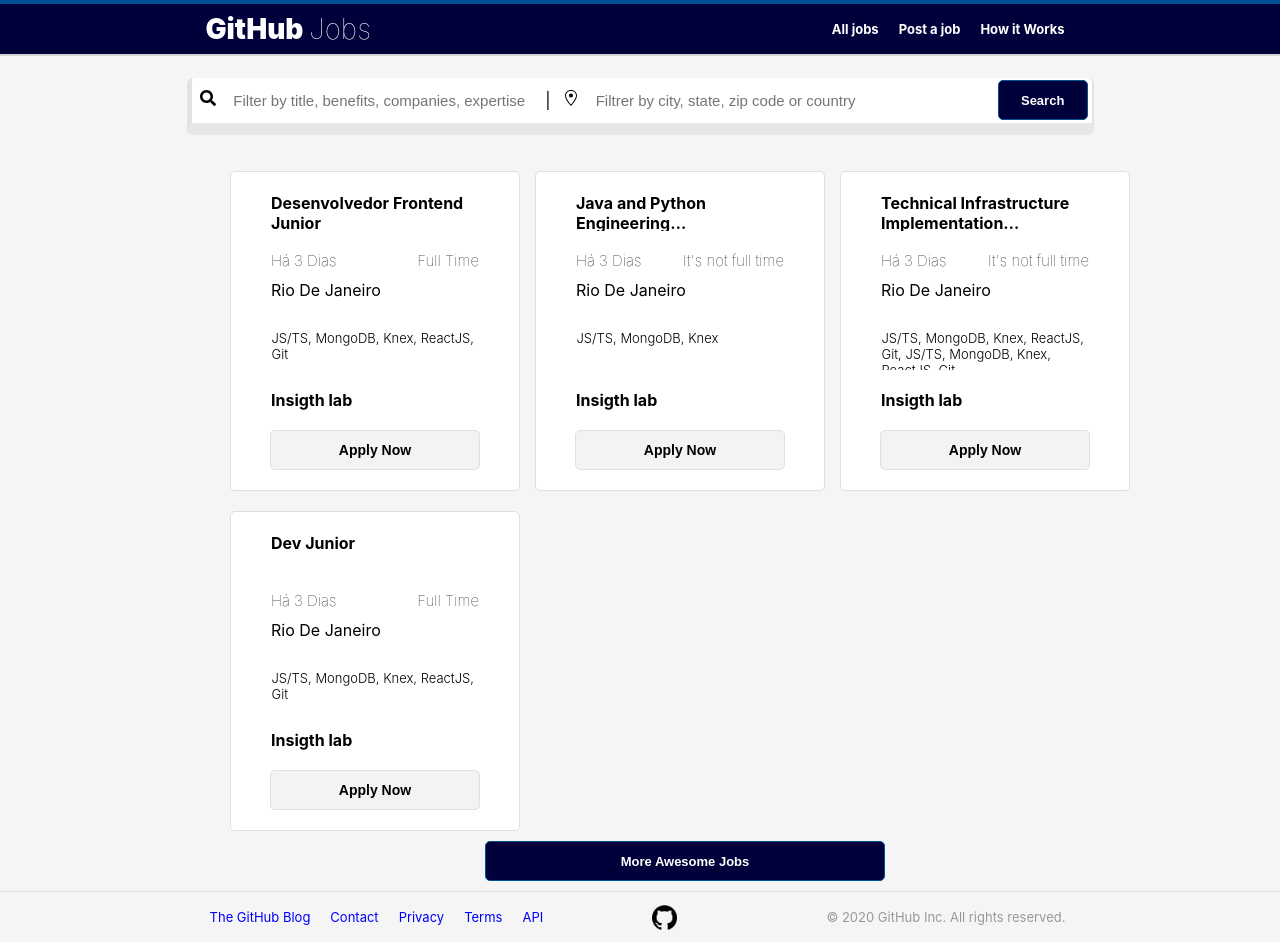
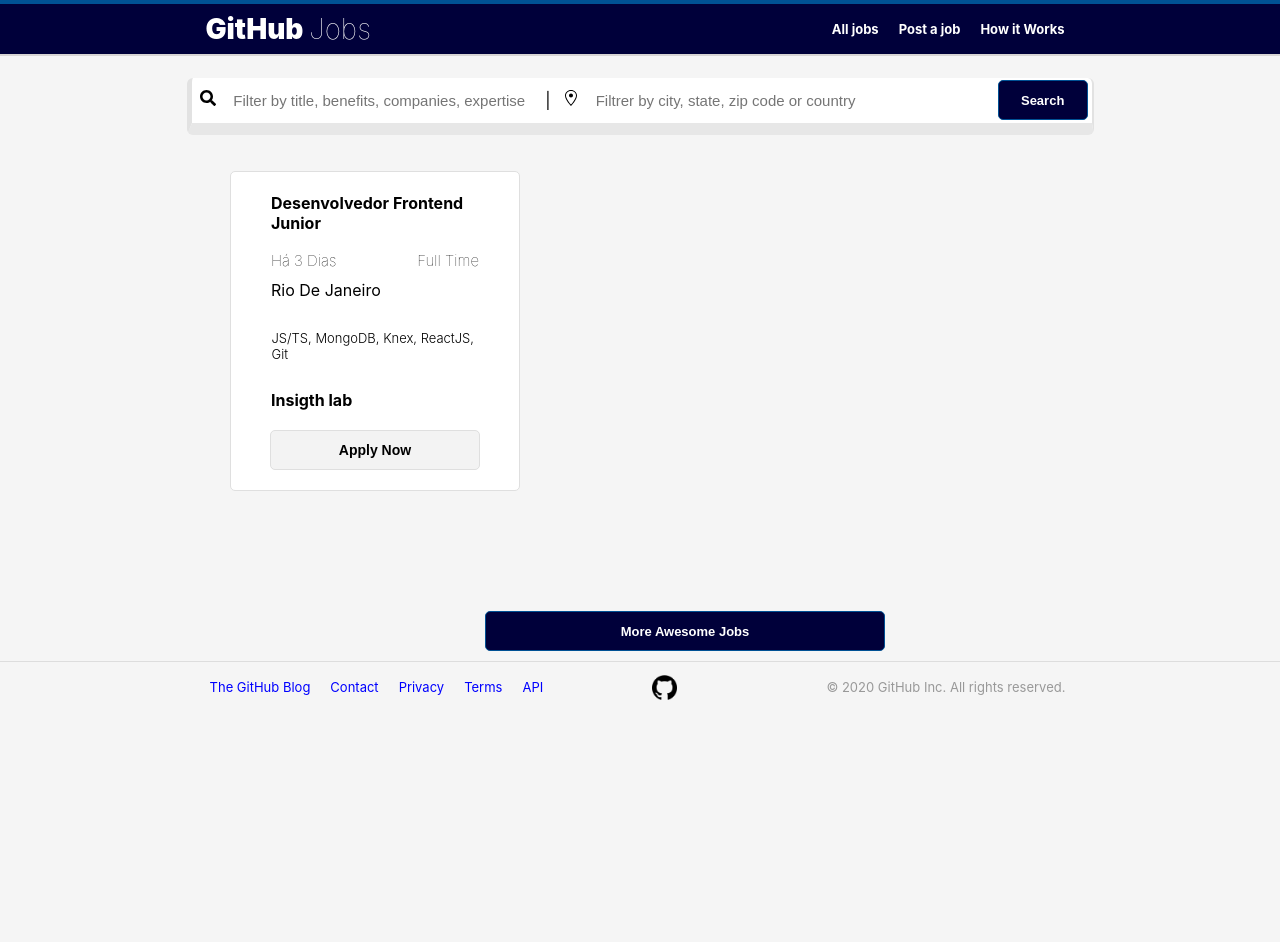
Before and after one commit to brufelix/github-jobs, a React (Create React App) app: page / in a window 1280 px wide. After the commit the page ends 800 px from the top, so only its background shows below. Built offline with nearby package versions, Linux system fonts and the light colour scheme.

Commit message:
feat: Adding base url for requests

```diff
--- a/package.json
+++ b/package.json
@@ -10,6 +10,7 @@
     "@types/node": "^12.12.54",
     "@types/react": "^16.9.45",
     "@types/react-dom": "^16.9.8",
+    "axios": "^0.19.2",
     "react": "^16.13.1",
     "react-dom": "^16.13.1",
     "react-icons": "^3.10.0",
--- a/src/components/Feed.tsx
+++ b/src/components/Feed.tsx
@@ -1,25 +1,24 @@
 import React from 'react'
+import JobCard from './JobCard'
+import { BASEURL, headers } from '../config/config'
 import './Feed.css'
-import JobCard from './JobCard'
 
 export default () => {
+    const getJobs = async () => {
+        fetch(`${BASEURL}positions.json?description=python&location=new+york`, {headers, mode: "cors"})
+            .then(res => res.json())
+            .then(res => console.log(res))
+            .catch(() =>  console.log("Error"))
+    }
     return(
         <React.StrictMode>
             <div className="App-JobOpportunity-container">
                 <JobCard fullTime={true}  location="Rio De Janeiro" nameComporation="Insigth lab"
                     requirements="JS/TS, MongoDB, Knex, ReactJS, Git" time={3}
                     title="Desenvolvedor Frontend Junior"/>
-                <JobCard fullTime={false}  location="Rio De Janeiro" nameComporation="Insigth lab"
-                    requirements="JS/TS, MongoDB, Knex" time={3}
-                    title="Java and Python Engineering Opportunities!"/>
-                <JobCard fullTime={false}  location="Rio De Janeiro" nameComporation="Insigth lab"
-                    requirements="JS/TS, MongoDB, Knex, ReactJS, Git, JS/TS, MongoDB, Knex, ReactJS, Git"
-                    time={3}  title="Technical Infrastructure Implementation Healthcare Project Manager"/>
-                <JobCard fullTime={true}  location="Rio De Janeiro" nameComporation="Insigth lab"
-                    requirements="JS/TS, MongoDB, Knex, ReactJS, Git" time={3} title="Dev Junior"/>
             </div>
             <div className="div-pagination">
-                <button id="button-pagination">More Awesome Jobs</button>
+                <button id="button-pagination" onClick={() => getJobs()}>More Awesome Jobs</button>
             </div>
         </React.StrictMode>
     )
--- /dev/null
+++ b/src/config/config.ts
@@ -0,0 +1,12 @@
+const URL: string =  "https://jobs.github.com/"
+const proxyurl: string = "https://cors-anywhere.herokuapp.com/"
+
+export const BASEURL: string = `${URL}`
+
+export const headers = new Headers();
+
+headers.append('Content-Type', 'application/json');
+headers.append('Accept', 'application/json')
+headers.append('Access-Control-Allow-Origin', '*')
+headers.append('Access-Control-Allow-Credentials', 'true')
+headers.append('GET', 'POST')
```
Also changed, not shown: 1 other file (tests, documents, lock files or other folders).
